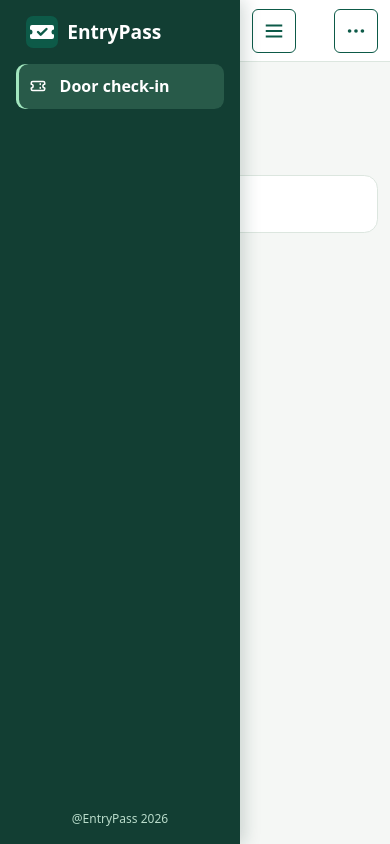
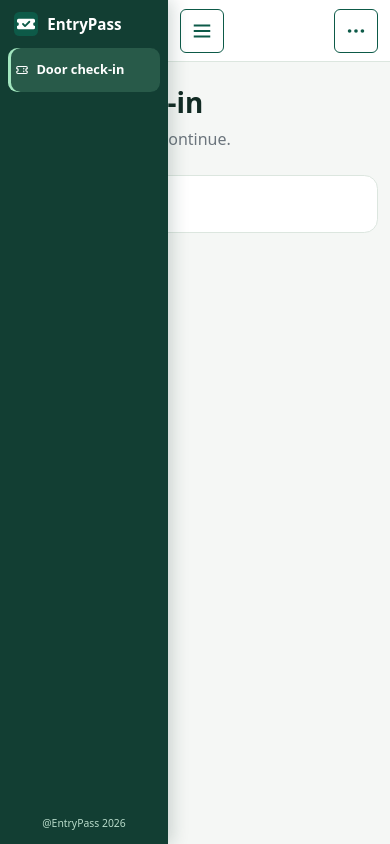
Before and after one commit to calipes-dev/EntryPass, a Laravel app: page /staff in a window 390 px wide, after a click that opens the changed part. Run offline with Laravel 12, Linux system fonts and the light colour scheme; the visitor is signed in with stand-in values (Sample User, id 1); data that the repository does not hold is empty; style sheets or scripts are compiled from the project's sources; parts of the project's set-up code (start-up, migrations or seed data) failed here and were passed over; some libraries are stand-ins or nearby versions.

Commit message:
Compact the staff sidebar on narrow phones

```diff
--- a/resources/js/styles.css
+++ b/resources/js/styles.css
@@ -175,3 +175,14 @@ a:focus-visible, button:focus-visible { outline: 3px solid #37805f; outline-offs
 }
 
 .room-map-image { position: absolute; inset: 0; width: 100%; height: 100%; pointer-events: none; }
+
+@media (max-width: 400px) {
+  .staff-layout { --staff-drawer-width: clamp(0px, calc(100vw - 8.5rem), 10.5rem); }
+  .staff-topbar { padding-inline: .75rem; }
+  .staff-side { padding: .75rem .5rem; gap: .75rem; }
+  .staff-side .brand { padding-inline: .4rem; font-size: .95rem; }
+  .staff-side .brand img { width: 24px; height: 24px; }
+  .staff-side nav a { gap: .45rem; padding-inline: .45rem; font-size: .8rem; }
+  .staff-side nav svg { flex: none; width: 14px; height: 14px; }
+  .staff-footer { font-size: .65rem; }
+}
```
Also changed, not shown: 7 other files.
